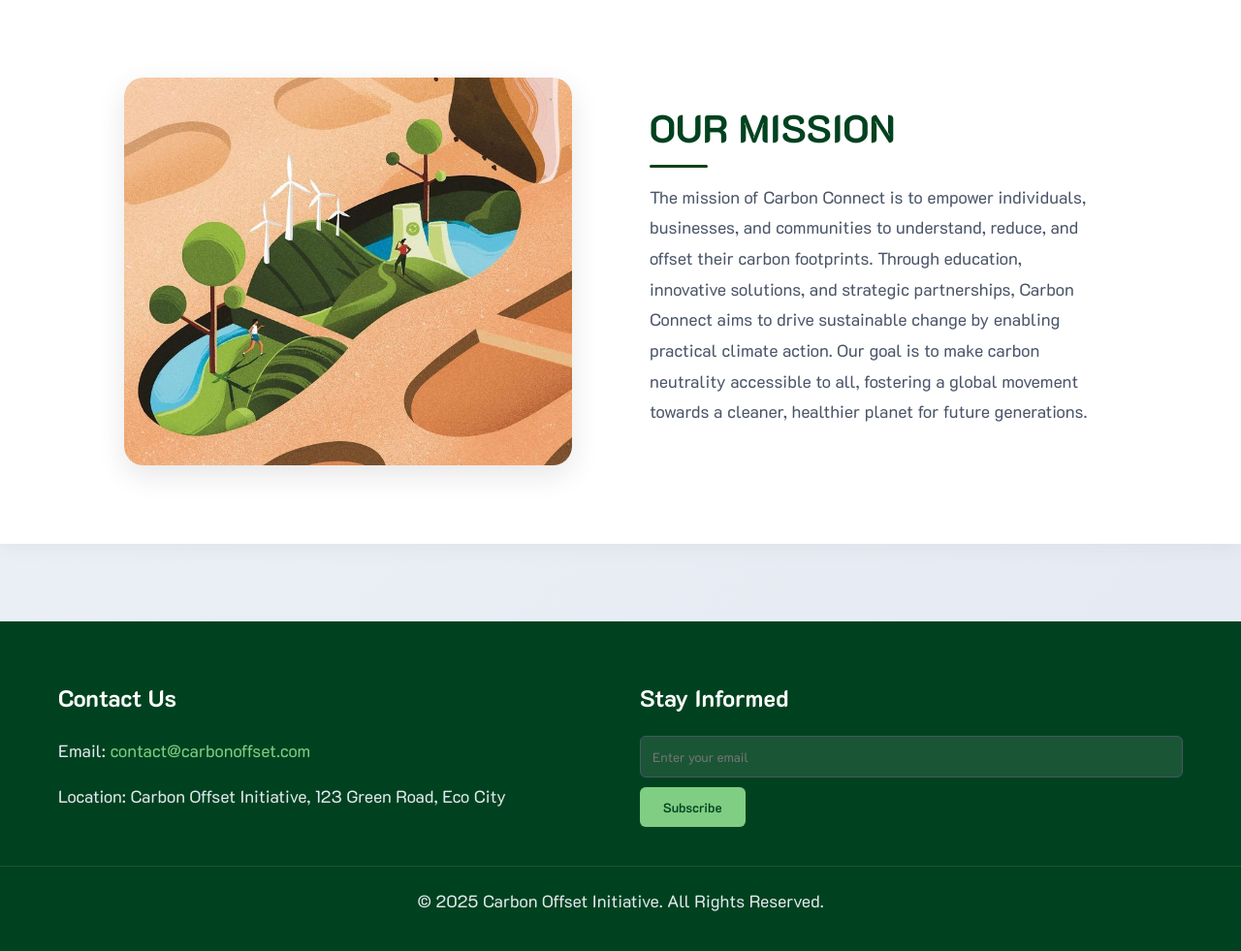
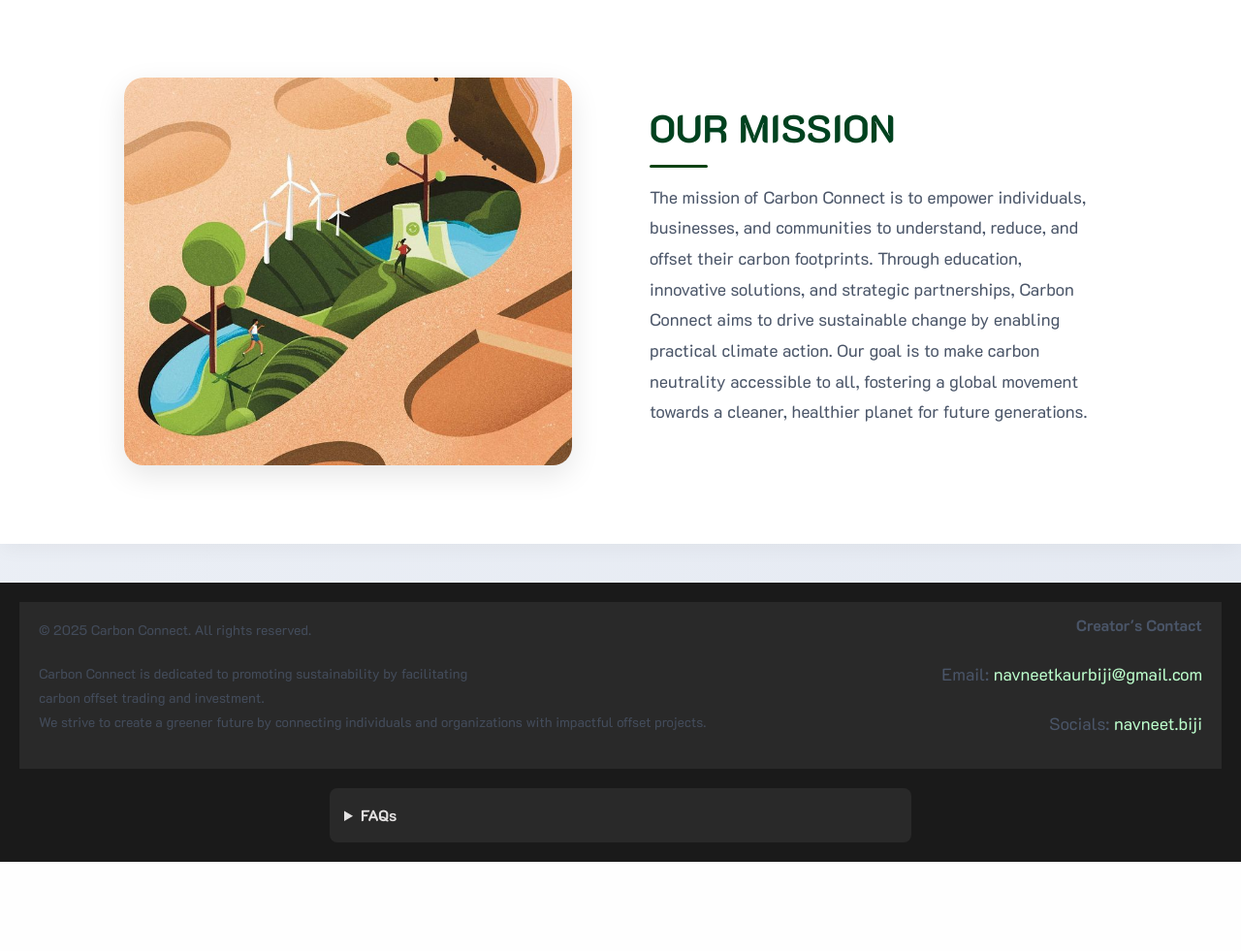
Before and after one commit to Navneet02-Kaur/Project, a Django app: page /about/ in a window 1280 px wide. Shown: the part 1985-2966 px from the top of the page at 97% size. After the commit the page ends 2874 px from the top, so only its background shows below. Run offline with Django 5.2, Linux system fonts and the light colour scheme; parts of the project's set-up code (start-up, migrations or seed data) failed here and were passed over.

Commit message:
final project no error

```diff
--- a/main/static/main/css/about.css
+++ b/main/static/main/css/about.css
@@ -130,80 +130,8 @@
     margin-bottom: 20px;
 }
 
-/* Footer */
-.footer {
-    background: #00421f;
-    color: white;
-    padding: 60px 0 20px;
-    margin-top: 80px;
-}
 
-.footer-container {
-    max-width: 1200px;
-    margin: 0 auto;
-    padding: 0 20px;
-    display: flex;
-    justify-content: space-between;
-    gap: 40px;
-}
 
-.contact-info, .email-signup {
-    flex: 1;
-}
-
-.footer h3 {
-    font-size: 1.5rem;
-    margin-bottom: 20px;
-    color: #fff;
-}
-
-.footer p {
-    color: #e2e8f0;
-    margin-bottom: 15px;
-}
-
-.footer a {
-    color: #7fce83;
-    text-decoration: none;
-    transition: color 0.3s ease;
-}
-
-.footer a:hover {
-    color: #9fe6a3;
-}
-
-.email-input {
-    width: 100%;
-    padding: 12px;
-    border: 1px solid #4a5568;
-    border-radius: 6px;
-    background: rgba(255, 255, 255, 0.1);
-    color: white;
-    margin-bottom: 10px;
-}
-
-.email-btn {
-    padding: 12px 24px;
-    background: #7fce83;
-    color: #00421f;
-    border: none;
-    border-radius: 6px;
-    cursor: pointer;
-    font-weight: 600;
-    transition: all 0.3s ease;
-}
-
-.email-btn:hover {
-    background: #9fe6a3;
-    transform: translateY(-2px);
-}
-
-.footer-bottom {
-    text-align: center;
-    margin-top: 40px;
-    padding-top: 20px;
-    border-top: 1px solid rgba(255, 255, 255, 0.1);
-}
 
 /* Responsive design */
 @media (max-width: 768px) {
@@ -265,3 +193,60 @@
 .mission {
     animation-delay: 0.6s;
 }
+
+/* footer styles */
+footer {
+    background-color: #1a1a1a;
+    color: rgb(255, 255, 255);
+    padding: 20px;
+    font-family: Arial, sans-serif;
+}
+
+.footer-container {
+    display: flex;
+    background-color: #292929;
+    justify-content: space-between;
+    align-items: center;
+    flex-wrap: wrap;
+    padding: 10px 20px;
+}
+
+.footer-left p {
+    font-size: 14px;
+    opacity: 0.8;
+}
+
+.footer-right {
+    text-align: right;
+}
+
+.footer-title {
+    font-size: 16px;
+    font-weight: bold;
+}
+
+.footer-right a {
+    color: #bdffcd;
+    text-decoration: none;
+}
+
+.footer-faq {
+    background-color: #292929;
+    padding: 15px;
+    border-radius: 8px;
+    margin-top: 20px;
+    text-align: left;
+    max-width: 600px;
+    margin-left: auto;
+    margin-right: auto;
+}
+
+.footer-faq details {
+    color: rgb(228, 226, 226);
+    cursor: pointer;
+}
+
+.footer-faq summary {
+    font-weight: bold;
+    font-size: 16px;
+}
--- a/main/templates/main/about.html
+++ b/main/templates/main/about.html
@@ -78,24 +78,36 @@
     </div>
 
 
-      <!-- Footer Section -->
-<footer class="footer">
-    <div class="footer-container">
-        <div class="contact-info">
-            <h3>Contact Us</h3>
-            <p>Email: <a href="mailto:contact@carbonoffset.com">contact@carbonoffset.com</a></p>
-            <p>Location: Carbon Offset Initiative, 123 Green Road, Eco City</p>
+    <footer>
+        <div class="footer-container">
+            <div class="footer-left">
+                <p>&copy; 2025 Carbon Connect. All rights reserved.</p>
+                <p>Carbon Connect is dedicated to promoting sustainability by facilitating <br> carbon offset trading and investment. <br>
+                We strive to create a greener future by connecting individuals and organizations with impactful offset projects.</p>
+            </div>
+            <div class="footer-right">
+                <p class="footer-title">Creator's Contact</p>
+                <p>Email: <a href="mailto:navneetkaurbiji@gmail.com">navneetkaurbiji@gmail.com</a></p>
+                <p>Socials: <a href="https://www.instagram.com/navneet.biji" target="_blank">navneet.biji</a></p>
+            </div>
         </div>
-        <div class="email-signup">
-            <h3>Stay Informed</h3>
-            <input type="email" placeholder="Enter your email" class="email-input">
-            <button class="email-btn">Subscribe</button>
+        <div class="footer-faq">
+            <details>
+                <summary>FAQs</summary>
+                <p><strong>Q:</strong> What is Carbon Connect?</p>
+                <p><strong>A:</strong> Carbon Connect is a platform for carbon offset trading and investment.</p>
+                <p><strong>Q:</strong> How can I list an offset project?</p>
+                <p><strong>A:</strong> Companies can register and submit their projects through the List Project page.</p>
+                <p><strong>Q:</strong> Who can buy carbon credits on this platform?</p>
+                <p><strong>A:</strong> Both individuals and organizations can purchase carbon credits to offset their emissions.</p>
+                <p><strong>Q:</strong> Is there a fee for listing a project?</p>
+                <p><strong>A:</strong> Currently, listing a project is free, but there may be transaction fees for completed trades.</p>
+                <p><strong>Q:</strong> How can I contact support?</p>
+                <p><strong>A:</strong> You can reach out via the email provided in the contact section.</p>
+            </details>
         </div>
-    </div>
-    <div class="footer-bottom">
-        <p>&copy; 2025 Carbon Offset Initiative. All Rights Reserved.</p>
-    </div>
-</footer>
+    </footer>
+
 
 </body>
 </html>
```
Also changed, not shown: main/templates/main/news.html (+9 -15 lines), main/templates/main/tips.html (+12 -24 lines), main/static/main/images/eating.jpg (added), main/static/main/images/energy.jpg (added), main/static/main/images/farming.jpg (added), main/static/main/images/fashion.jpg (added), main/static/main/images/footprint.jpg (added), main/static/main/images/greenf.jpg (added), main/static/main/images/greenfuture.jpg (added), main/static/main/images/greenhome.jpg (added), main/static/main/images/ocean.jpg (added), main/static/main/images/recycle.jpg (added), main/static/main/images/solar.jpg (added), main/static/main/images/transportation.jpg (added), 1 more files.
